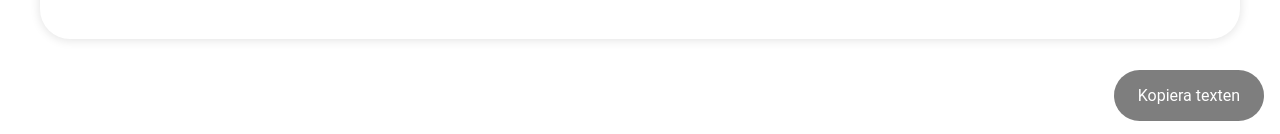
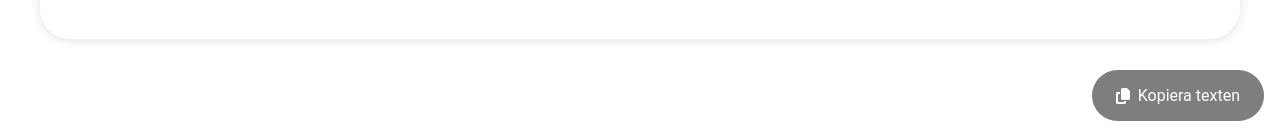
Before and after one commit to Weyenriah/readable, a Vue app in the folder client/: page / in a window 1280 px wide. Shown: the part 663-797 px from the top of the page. Built offline with nearby package versions, Linux system fonts and the light colour scheme.

Commit message:
style: Add icons to copy button

```diff
--- a/client/src/components/TextArea.vue
+++ b/client/src/components/TextArea.vue
@@ -57,10 +57,12 @@
                 class="copy__confirm"
                 :class="{ 'copy__confirm--active': copyConfirmed }"
             >
-                Yes!
+                <img src="../assets/svg/check-solid.svg">
             </div>
 
             <a class="copy__button" :class="{ 'copy__button--inactive': text === '' }" @click="copyText">
+                <img src="../assets/svg/copy-solid.svg">
+
                 Kopiera texten
             </a>
         </div>
@@ -92,25 +94,35 @@
     gap: .5rem;
 
     &__confirm {
-        display: none;
-        padding: 1rem 1.5rem;
-        border-radius: 30px;
+        align-items: center;
+        justify-content: center;
+        opacity: 0;
+        padding: .5rem .6rem;
+        border-radius: 100%;
         background-color: #009b29;
         color: white;
-        transition: background-color 0.2s ease-in-out;
+        transition: opacity 0.2s ease-in-out;
 
         &--active {
-            display: block;
+            opacity: 1;
+            display: flex;
+            transition: opacity 0.2s ease-in-out;
+        }
+
+        img {
+            width: 1.2rem;
         }
     }
 
     &__button {
-        display: block;
+        display: flex;
+        align-items: center;
+        gap: .5rem;
         padding: 1rem 1.5rem;
         border-radius: 30px;
         background-color: #000;
         color: white;
-        transition: background-color 0.2s ease-in-out;
+        transition: all 0.2s ease-in-out;
 
         &:hover {
             cursor: pointer;
```
Also changed, not shown: client/src/assets/svg/check-solid.svg (added), client/src/assets/svg/copy-solid.svg (added).
